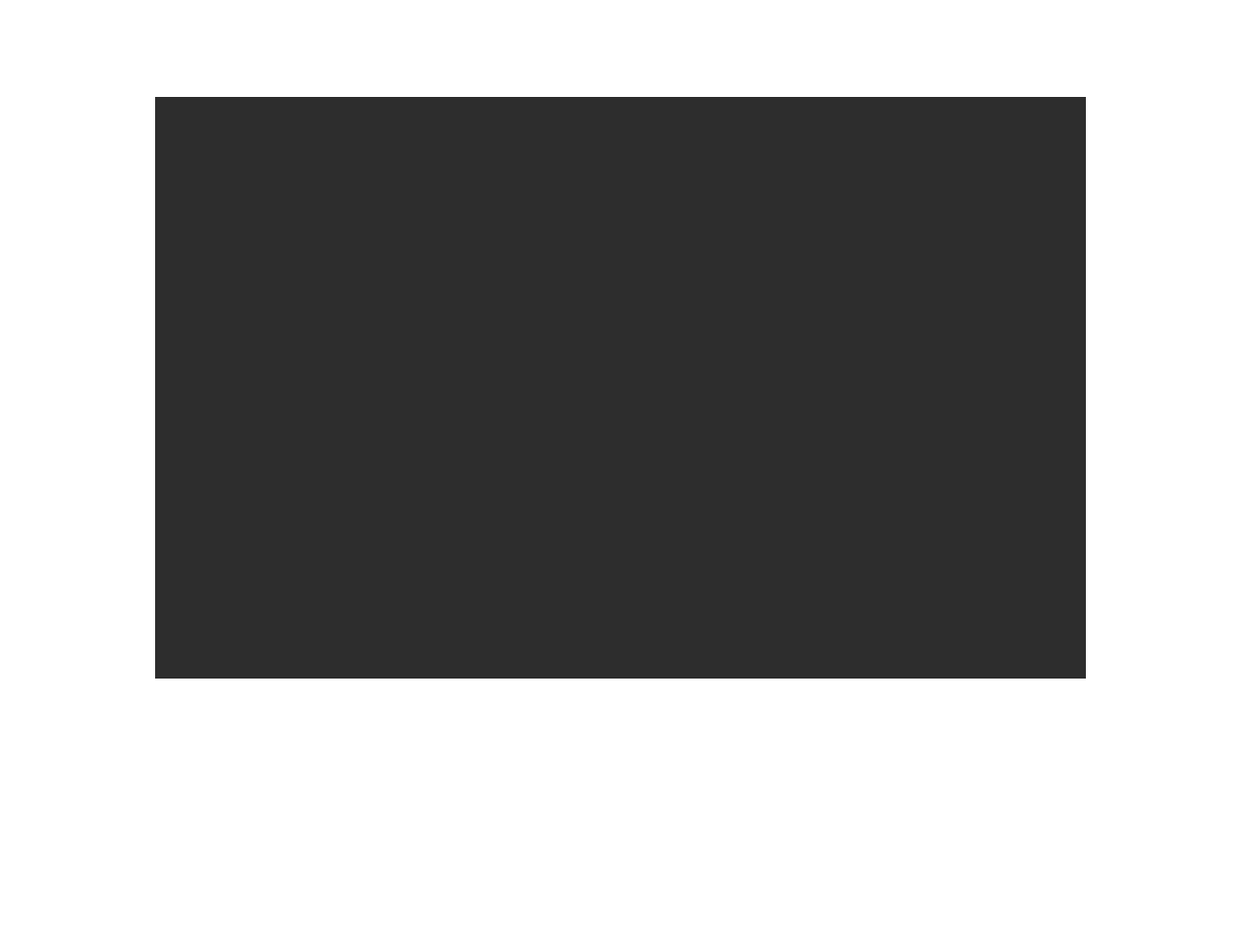
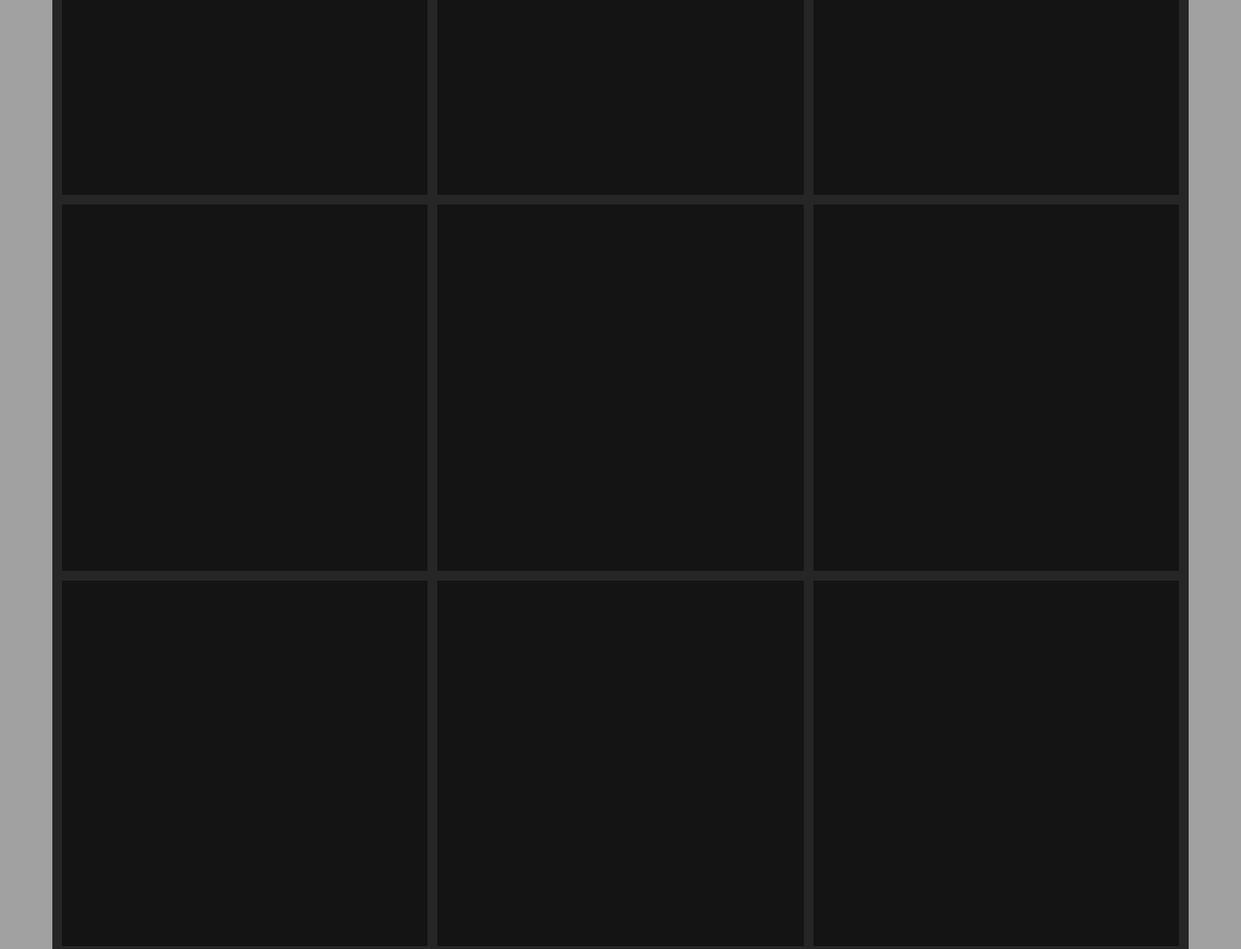
Before and after one commit to Bjwills7/TOP-TicTacToe, a website: page index.html in a window 1280 px wide. Shown: the top 979 px of the page at 97% size. Before the commit the page ends 800 px from the top, so only its background shows below. Drawn offline with Linux system fonts and the light colour scheme.

Commit message:
Create grid for gameboard

```diff
--- a/style.css
+++ b/style.css
@@ -4,12 +4,30 @@ html, body {
     padding: 0;
 }
 
+body {
+    background-color: rgb(161, 161, 161);
+}
+
 .game-board {
-    background-color: rgb(45, 45, 45);
-    width: 75%;
-    height: 75%;
-    position: relative;
+    background-color: rgb(39, 38, 38);
+    width: 90%;
+    aspect-ratio: 1 / 1;
+    position: absolute;
     top: 50%;
     left: 50%;
     transform: translate(-50%, -50%);
+    display: grid;
+    grid-template-columns: repeat(3, 1fr);
+    grid-template-rows: repeat(3, 1fr);
+    grid-gap: 10px;
+    border: 10px solid rgb(39, 38, 38);
 }
+
+.cell {
+    background-color: rgb(20, 20, 20);
+    color: rgb(161, 161, 161);
+    font-size: 32px;
+    display: flex;
+    justify-content: center;
+    align-items: center;
+}
```
